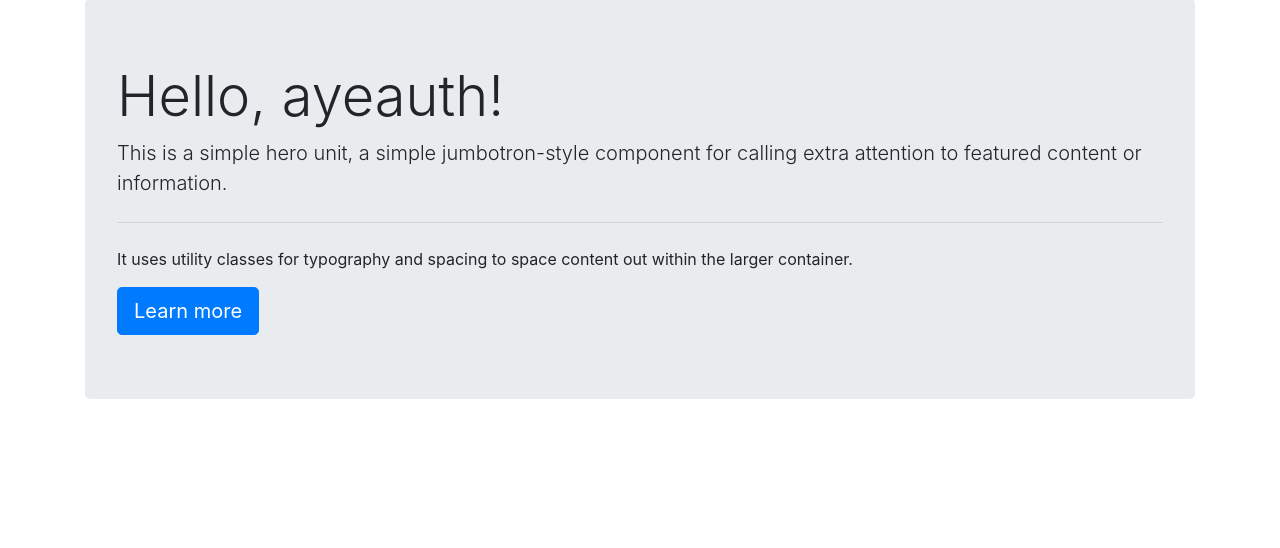
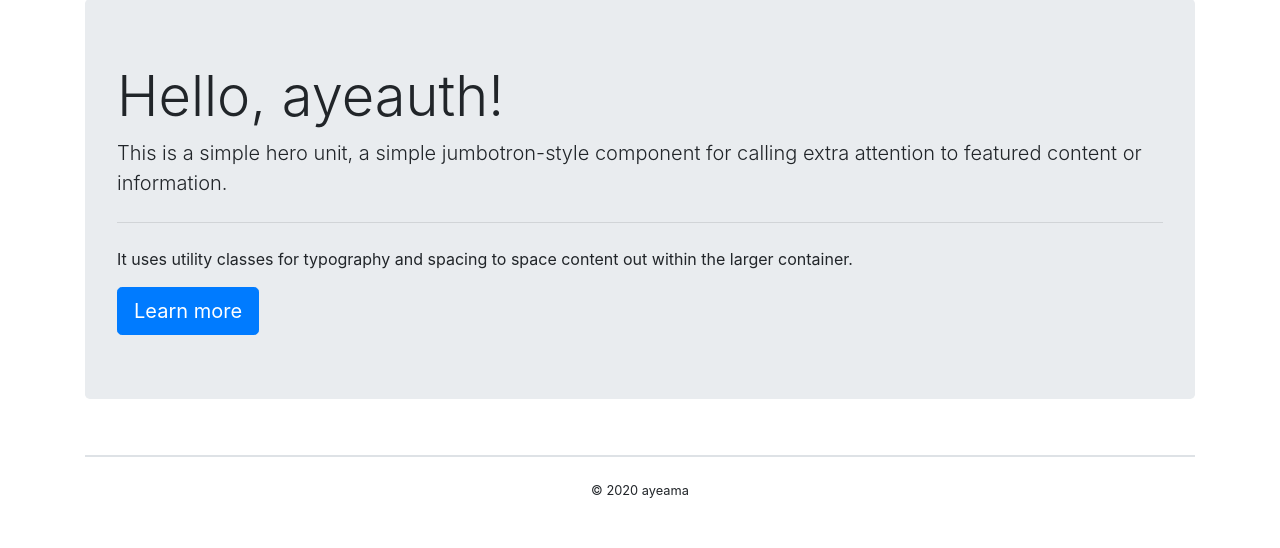
Before and after one commit to ayeama/ayeauth, a Python web app: template src/ayeauth/templates/index.html in a window 1280 px wide. Shown: the part 72-620 px from the top of the page. Run offline with Jinja, Linux system fonts and the light colour scheme; the template is opened without the code that fills it, so the values that code supplies are empty; some libraries are stand-ins or nearby versions.

Commit message:
Added footer

```diff
--- /dev/null
+++ b/src/ayeauth/templates/footer.html
@@ -0,0 +1,9 @@
+<br>
+<div class="border"></div>
+<br>
+
+<div class="row justify-content-center">
+    <div class="col-4">
+        <center><p><small>&#169 2020 ayeama</small></p></center>
+    </div>
+</div>
--- a/src/ayeauth/templates/layout.html
+++ b/src/ayeauth/templates/layout.html
@@ -20,6 +20,7 @@
             <div style="margin-bottom:15px;"></div>
             {% block content %}
             {% endblock %}
+            {% include "footer.html" %}
         </div>
     </body>
 
```
